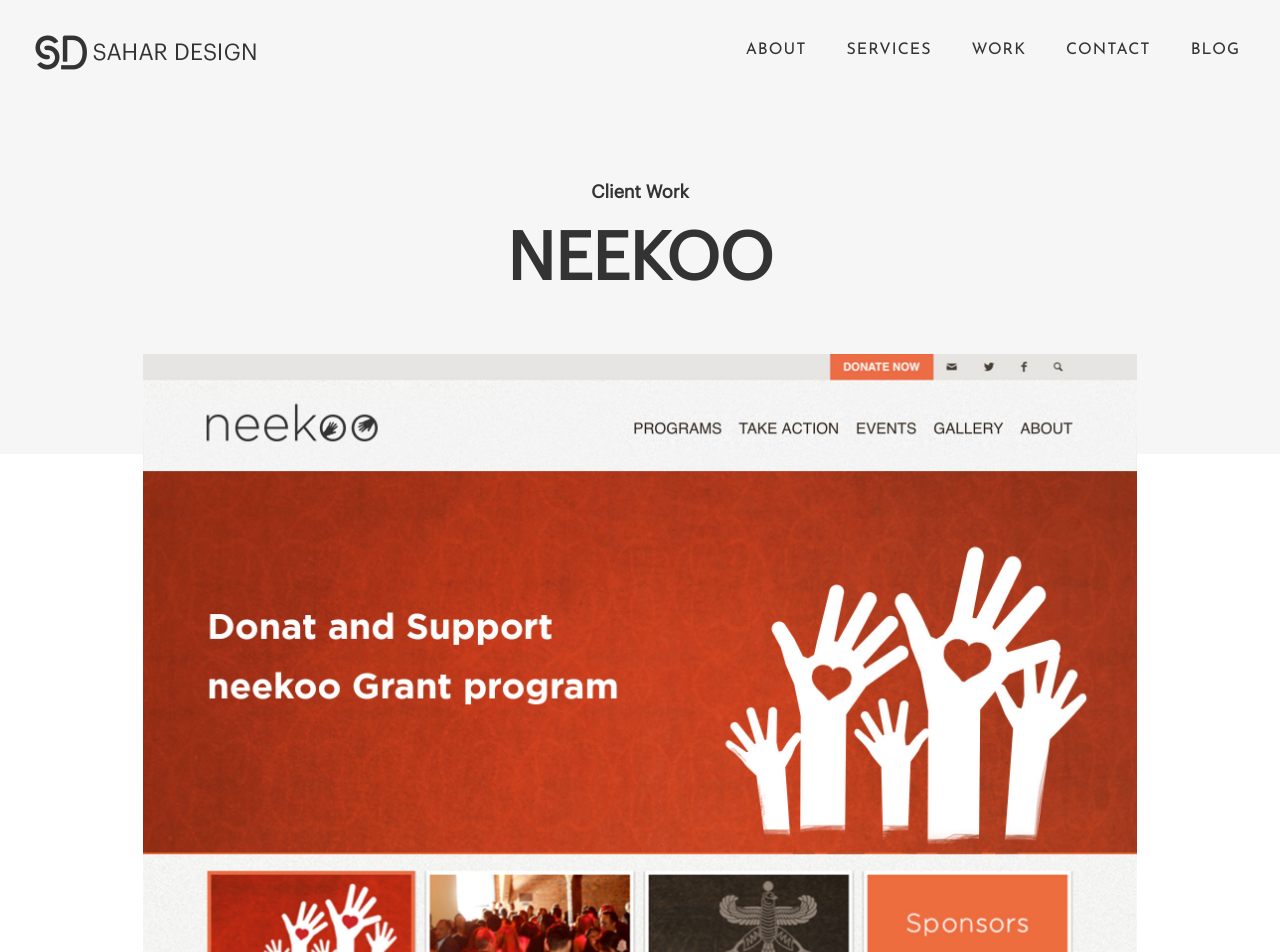
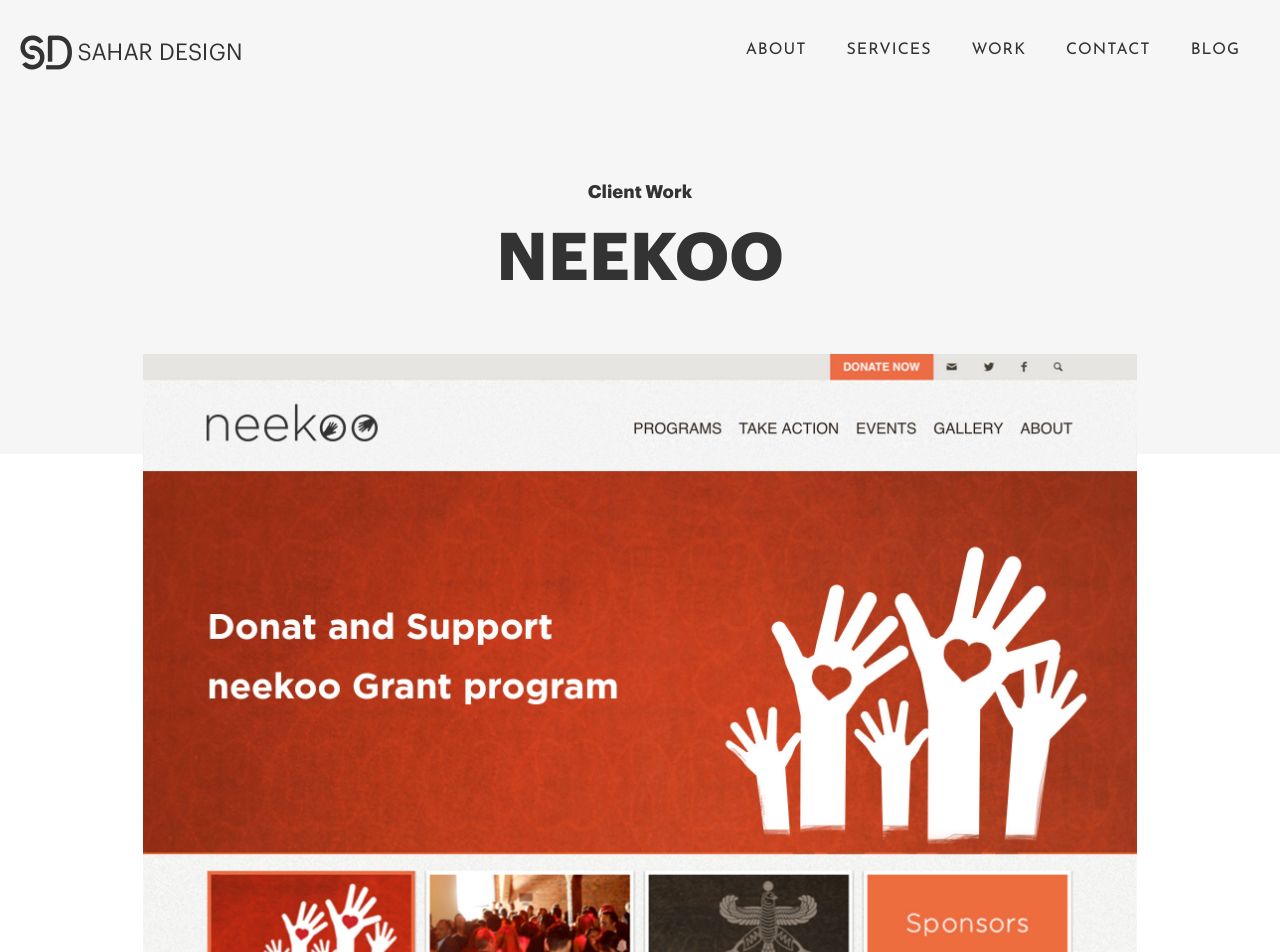
Before and after one commit to saharmh/sahardesign, a Jekyll site: the page built from work/neekoo/index.html, in a window 1280 px wide. Shown: the top 952 px of the page. Built offline with Jekyll 4.4.1, drawn with Linux system fonts in a browser that asks for light colours.

Commit message:
fixing font url

```diff
--- a/css/style.css
+++ b/css/style.css
@@ -15,6 +15,14 @@
 	font-weight: normal;
 	font-style: normal;
 }
+@font-face {
+    font-family: 'Graphik-bold';
+    src: url('../fonts/Graphik-bold/Graphik-bold.woff2') format('woff2'),
+        url('../fonts/Graphik-bold/Graphik-bold.woff') format('woff');
+    font-weight: bold;
+    font-style: normal;
+}
+
 
 @font-face {
     font-family: 'DIN';
@@ -163,10 +171,10 @@
   transition-duration: 0.3s; }
 
 h2, h3, h4, h5, h6 {
-  font-family: 'Graphik';
+  font-family: 'Graphik-bold';
   margin-top: 0;}
 h1 {
-  font-family: 'Graphik';
+  font-family: 'Graphik-bold';
  font-weight: bold;
  font-style: normal;
   text-transform: uppercase;
@@ -364,7 +372,7 @@
     -o-transform: translateX(0);
     transform: translateX(0); } }
 /* Navigation */
-.title-area h1 {
+/*.title-area h1 {
   line-height: 1;
   padding-left: 15px; }
   .title-area h1 a {
@@ -374,7 +382,7 @@
     text-transform: uppercase;
     font-weight: 600; }
     .title-area h1 a span {
-      color: #; }
+       }*/
 
 .title-area.white h1 a {
   color: #fff; }
@@ -403,50 +411,11 @@
     max-width: 100%; }
 
 .top-bar-section ul li > a {
-  font-family: "josefin sans";
   font-size: 16px;
   text-transform: uppercase;
   letter-spacing: 1px;
   color: #fff;
  }
-
-.top-bar-section li:not(.has-form).has-dropdown .dropdown a:not(.button) {
-  line-height: 45px;
-  font-family: "josefin sans";
-  text-transform: capitalize; }
-/* member */
-.project-detail {
-  margin-top: 50px;
-}
-.row .project img {
-  margin-bottom: 10px;
-}
-/* member */
-.member {
-  text-align: center;
-  width: 220px;
-  margin: 0 auto 30px;
-  position: relative; }
-
-.member img, .hire {
-  width: 220px;
-  height: 220px;
-  display: block;
-  margin-bottom: 30px; }
-
-.member img.colored {
-  display: none;
-  position: absolute;
-  top: 0; }
-
-.member:hover img.colored {
-  display: block; }
-
-.member h4 {
-  margin-bottom: 4px; }
-
-.member p.position {
-  margin-bottom: 10px; }
 
 /*socials*/
 ul.socials {
```
Also changed, not shown: fonts/Graphik-bold/Graphik-bold.woff (added), fonts/Graphik-bold/Graphik-bold.woff2 (added), 2 other files.
